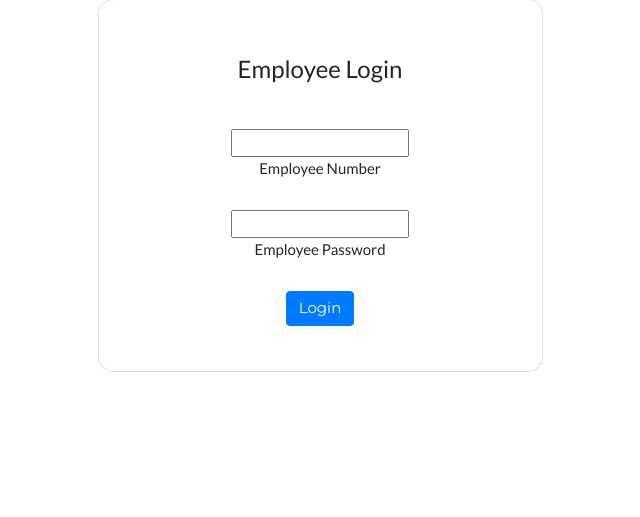
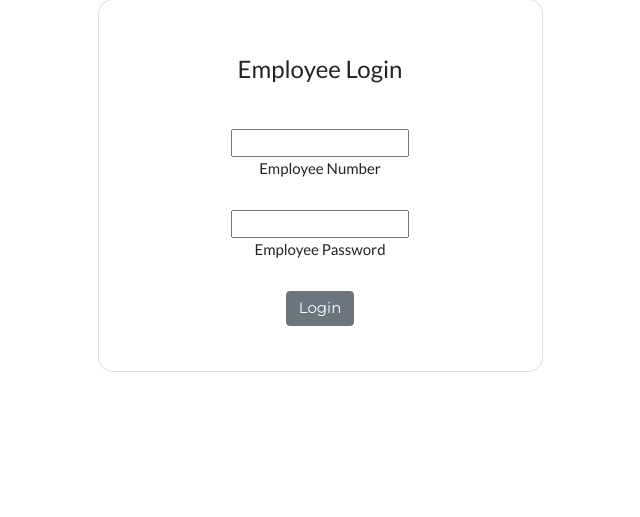
Before and after one commit to tannercantlay/QuickBolt, a Flask app: page / in a window 1280 px wide. Shown: the part 462-979 px from the top of the page, without its empty margins (320-960 px from the left). Run offline with Flask 2, Linux system fonts and the light colour scheme; data comes from the database, SQL or seed files in the repository; both versions use the stored data as it was after the commit; some libraries are stand-ins or nearby versions.

Commit message:
Final Commit

```diff
--- a/app/routes.py
+++ b/app/routes.py
@@ -75,7 +75,6 @@ def order_entry():
 
 		info = OrderInfo(table=form.table.data,item=form.item.data, price=form.price.data)
 		orders = OrderInfo.query.all()
-
 		if len(orders)==0:
 			info.id = 0
 			info.order_num = 0
@@ -87,7 +86,6 @@ def order_entry():
 			# tableNum = tableQuery.first()
 			maxOrderNumForTable = OrderInfo.query.filter_by(table=form.table.data).order_by(desc(OrderInfo.order_num)).first()
 			if maxOrderNumForTable is not None:
-
 				if maxOrderNumForTable.billSent == "Open":
 					info.order_num = maxOrderNumForTable.order_num
 				else:
--- a/app/templates/employee_login.html
+++ b/app/templates/employee_login.html
@@ -26,7 +26,7 @@
 									{% endfor %}
 									<label class="form-label" for="typePasswordX-2">Employee Password</label>
 								</div>
-								<button type="submit" class="btn btn-primary">Login</button>
+								<button type="submit" class="btn btn-secondary">Login</button>
 							</form>
 						</form>
 					</div>
```
Also changed, not shown: app.db.
